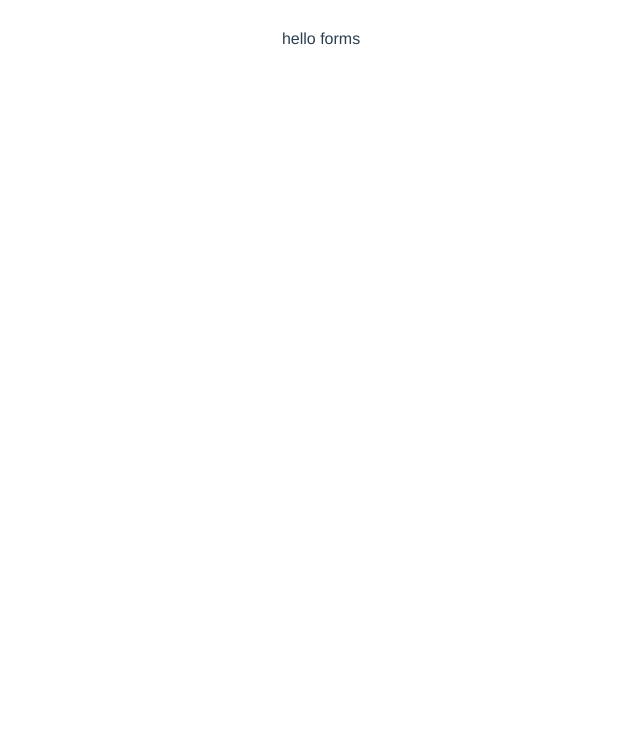
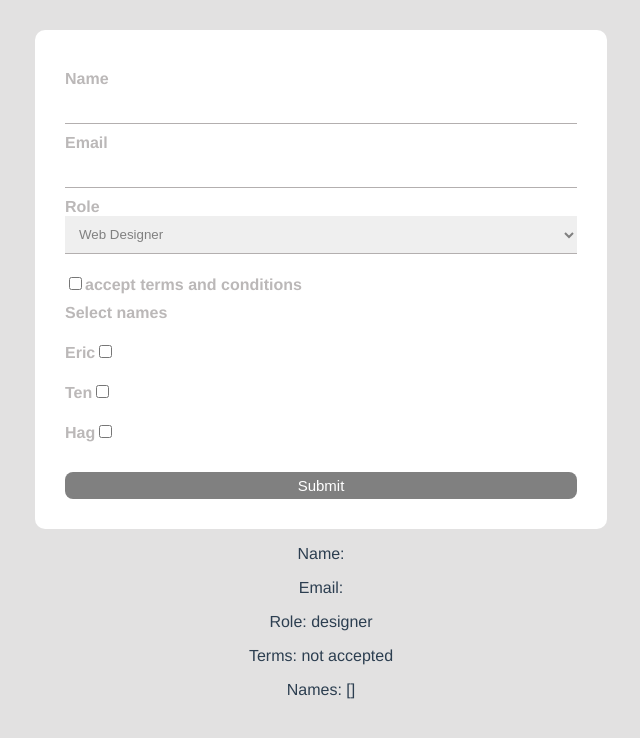
Before and after one commit to muchirajunior/vue-app, a Vue app: page / in a window 1280 px wide. Shown: the top 738 px of the page, without its empty margins (319-959 px from the left). Built offline with nearby package versions, Linux system fonts and the light colour scheme.

Commit message:
forms binding, inputs and data

```diff
--- a/src/App.vue
+++ b/src/App.vue
@@ -28,8 +28,9 @@ import MyForm from "./components/forms/form.vue";
     -moz-osx-font-smoothing: grayscale;
     text-align: center;
     color: #2c3e50;
+    background-color: rgb(226, 225, 225);
+    min-height: 100vh;
     padding-top: 30px;
-    background-color: white;
-    min-height: 90vh;
+    margin: 0;
   }
 </style>
--- a/src/components/forms/form.vue
+++ b/src/components/forms/form.vue
@@ -1,9 +1,106 @@
 <template>
-    <div>hello forms</div>
+    <div class="container">
+        <form action="">
+            <label for="">Name</label>
+            <input type="text" v-model="name"/>
+
+            <label for="">Email</label>
+            <input type="email"  v-model="email"/>
+
+            <label >Role</label>
+            <select v-model="role" >
+                <option value="developer">Mobile Developer</option>
+                <option value="designer">Web Designer</option>
+            </select>
+
+            <div class="terms">
+                <input type="checkbox" require v-model="terms" />
+                <label for="">accept terms and conditions</label>
+            </div>
+
+            <label >Select names</label>
+            <div class="terms">
+                <label for="">Eric</label>
+                <input type="checkbox" value="Eric" require v-model="names" />
+            </div>
+            <div class="terms">
+                <label for="">Ten</label>
+                <input type="checkbox" value="Ten" require v-model="names" />
+            </div>
+            <div class="terms">
+                <label for="">Hag</label>
+                <input type="checkbox" require value="Hag" v-model="names" />
+            </div>
+
+
+
+            <button type="submit">Submit</button>
+        </form>
+        <p>Name: {{name}} </p>
+        <p>Email: {{email}}</p>
+        <p>Role: {{role}}</p>
+        <p>Terms: {{terms ? "accepted" :"not accepted"}}</p>
+        <p>Names: {{names}}</p>
+    </div>
+
 </template>
 
 <script>
     export default{
-        name:"MyForm"
+        name:"MyForm",
+        data(){
+            return{
+                email:"",
+                name:"",
+                role:"designer",
+                terms:false,
+                names:[]
+            }
+        }
     }
 </script>
+
+<style scoped>
+    form{
+        background-color: white;
+        border-radius: 10px;
+        padding: 30px;
+        margin: 0 auto;
+        display: flex;
+        flex-direction: column;
+        text-align: left;
+        width: 40%;
+        min-width: 500px;
+    }
+
+    label{
+        margin-top: 10px;
+        font-size: 16px;
+        font-weight: 600;
+        color: rgb(187, 184, 184);
+
+    }
+    select,input{
+        /* outline: none; */
+        outline-color: rgb(163, 160, 160);
+        border: none;
+        border-bottom: 1px rgb(179, 175, 175) solid;
+        padding: 10px;
+        color: gray;
+    }
+
+    button{
+        border: none;
+        background-color: gray;
+        color: white;
+        width: 100%;
+        margin-top: 30px;
+        font-size: 15px;
+        border-radius: 8px;
+        padding: 5px;
+    }
+    .terms{
+        display: inline-block;
+        margin-top: 20px;
+    }
+</style>
```
